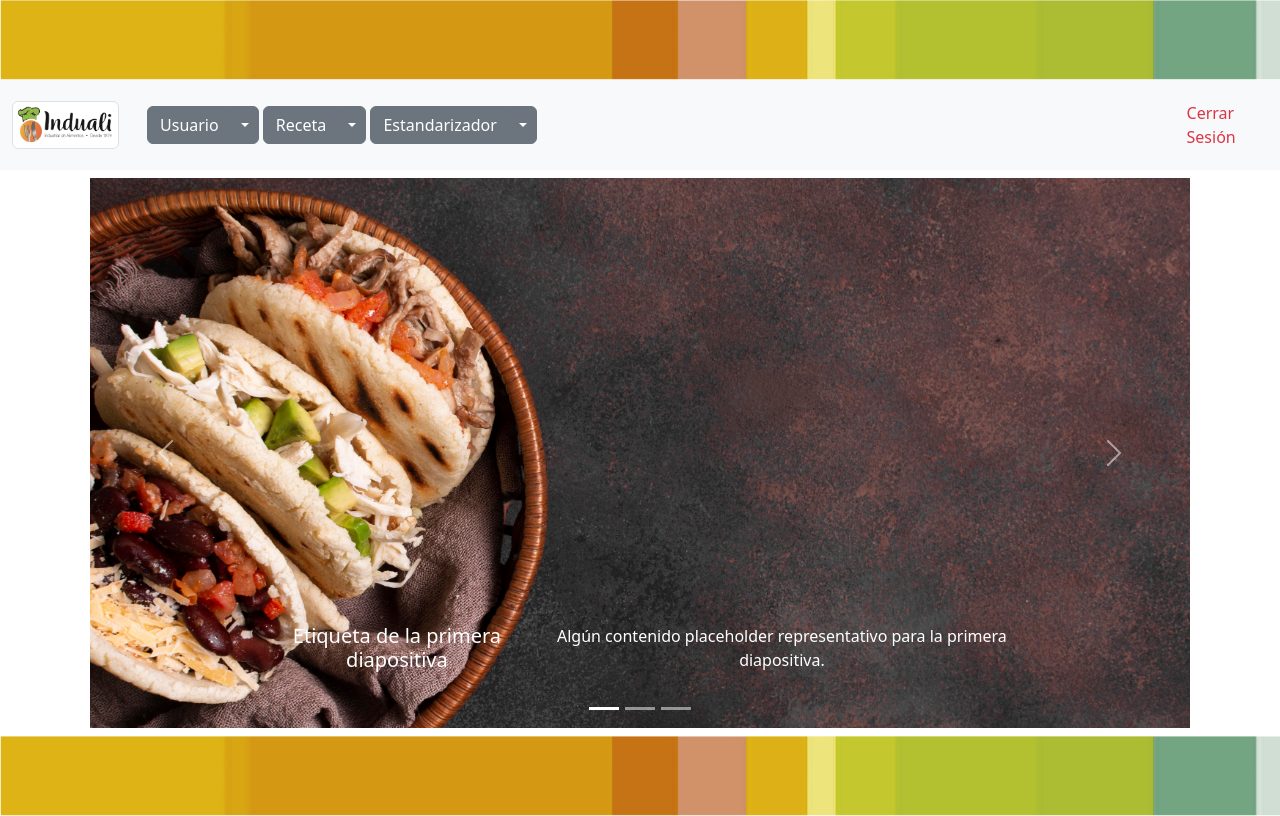
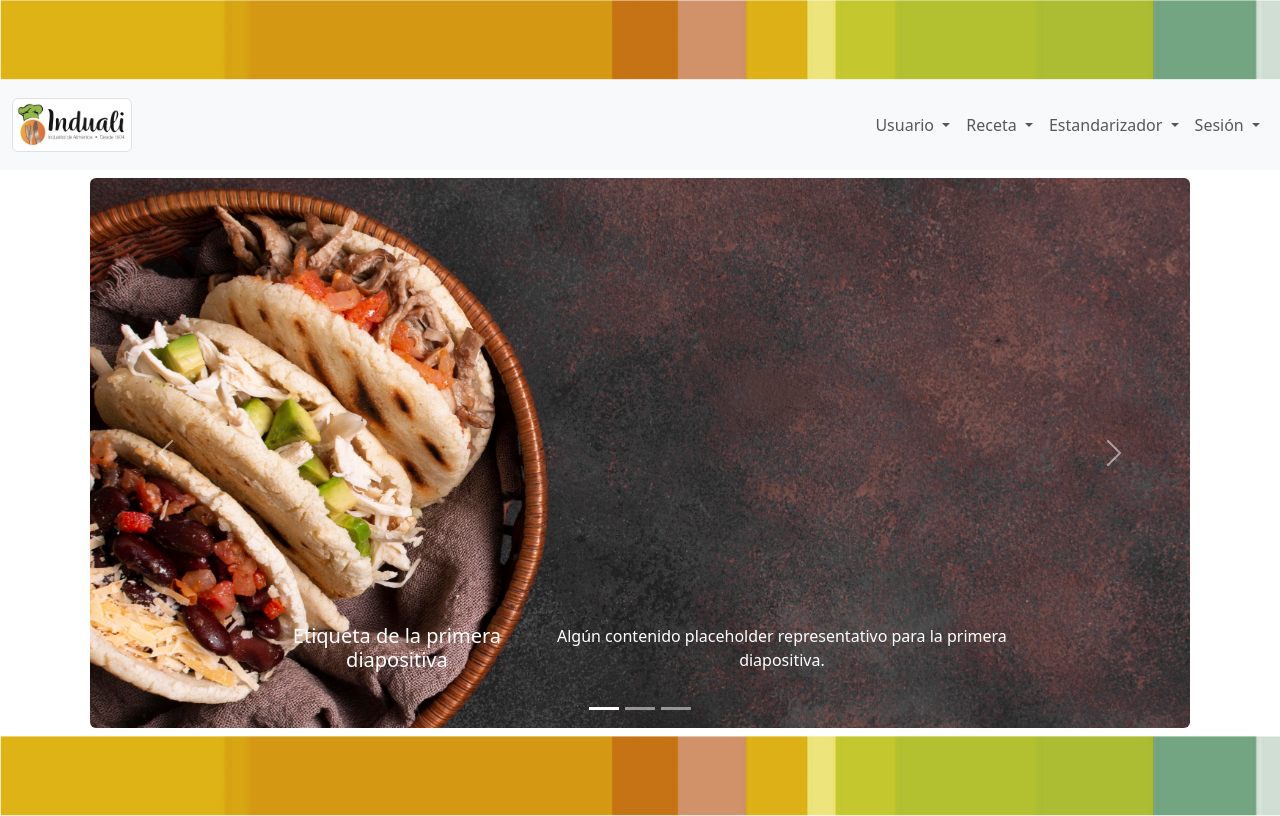
Before and after one commit to JenniferVR2022/ProyectoINDUALI, a Django app: page /principal/ in a window 1280 px wide. Run offline with Django 4.2, Linux system fonts and the light colour scheme; some libraries are stand-ins or nearby versions.

Commit message:
JENNIFER 29-06-2023-02

```diff
--- a/base/templates/menu.html
+++ b/base/templates/menu.html
@@ -2,38 +2,34 @@
 {% load static %}
 {% block contenido %}
 
-      <div id="Carrusel-Principal" class="carousel slide d-flex p-2" data-bs-ride="carousel" >
+<div id="Carrusel-Principal" class="carousel slide d-flex p-2 rounded" data-bs-ride="carousel" style="position: relative; z-index: -1;">
   <div class="carousel-indicators">
     <button type="button" data-bs-target="#Carrusel-Principal" data-bs-slide-to="0" class="active" aria-current="true" aria-label="Slide 1"></button>
     <button type="button" data-bs-target="#Carrusel-Principal" data-bs-slide-to="1" aria-label="Slide 2"></button>
     <button type="button" data-bs-target="#Carrusel-Principal" data-bs-slide-to="2" aria-label="Slide 3"></button>
   </div>
-        <div class="carousel-inner">
+  <div class="carousel-inner rounded">
     <div class="carousel-item active">
-            <img src="{% static 'img/carrusel1.jpg' %}" class="d-flex  w-100" alt="...">
-            <div class="carousel-caption d-none d-md-flex ">
+      <img src="{% static 'img/carrusel1.jpg' %}" class="d-flex w-100" alt="...">
+      <div class="carousel-caption d-none d-md-flex">
         <h5>Etiqueta de la primera diapositiva</h5>
         <p>Algún contenido placeholder representativo para la primera diapositiva.</p>
       </div>
     </div>
     <div class="carousel-item">
-
-            <img src="{% static 'img/carrusel2.jpg' %}" class="d-flex  w-100" alt="...">
-
-            <div class="carousel-caption d-none d-md-flex ">
+      <img src="{% static 'img/carrusel2.jpg' %}" class="d-flex w-100" alt="...">
+      <div class="carousel-caption d-none d-md-flex">
         <h5>Etiqueta de la segunda diapositiva</h5>
         <p>Algún contenido placeholder representativo para la segunda diapositiva.</p>
       </div>
     </div>
-
     <div class="carousel-item">
-
-            <img src="{% static 'img/carrusel3.jpg' %}" class="d-flex  w-100" alt="...">
-
-            <div class="carousel-caption d-none d-md-flex ">
+      <img src="{% static 'img/carrusel3.jpg' %}" class="d-flex w-100" alt="...">
+      <div class="carousel-caption d-none d-md-flex">
+        <h5>Etiqueta de la segunda diapositiva</h5>
+        <p>Algún contenido placeholder representativo para la segunda diapositiva.</p>
       </div>
     </div>
-
   </div>
   <button class="carousel-control-prev" type="button" data-bs-target="#Carrusel-Principal" data-bs-slide="prev">
     <span class="carousel-control-prev-icon" aria-hidden="true"></span>
@@ -44,9 +40,9 @@
     <span class="visually-hidden">Siguiente</span>
   </button>
 </div>
+
 <script>
-    document.body.style.backgroundImage='none';
+  document.body.style.backgroundImage = 'none';
 </script>
 
-
 {% endblock contenido %}
--- a/base/templates/partials/navbar.html
+++ b/base/templates/partials/navbar.html
@@ -6,46 +6,59 @@
       <img class="img-thumbnail img-fluid" src="{% static 'img/Logo.jpg' %}" width="120" height="30">
     </a>
 
+    <button class="navbar-toggler" type="button" data-bs-toggle="collapse" data-bs-target="#navbarNav"
+      aria-controls="navbarNav" aria-expanded="false" aria-label="Toggle navigation">
+      <span class="navbar-toggler-icon"></span>
+    </button>
 
-
-
-    <form class="container-fluid justify-content-start">
-      <div class="btn-group">
-        <button type="button" class="btn btn-secondary">Usuario</button>
-        <button type="button" class="btn btn-secondary dropdown-toggle dropdown-toggle-split" data-bs-toggle="dropdown"
-          aria-expanded="false"></button>
-        <ul class="dropdown-menu">
+    <div class="collapse navbar-collapse" id="navbarNav">
+      <ul class="navbar-nav ms-auto">
+        <li class="nav-item dropdown">
+          <a class="nav-link dropdown-toggle" href="#" id="navbarDropdown" role="button" data-bs-toggle="dropdown"
+            aria-expanded="false">
+            Usuario
+          </a>
+          <ul class="dropdown-menu" aria-labelledby="navbarDropdown">
             <li><a class="dropdown-item" href="{% url 'usuarios_crear' %}">Nuevo</a></li>
             <li><a class="dropdown-item" href="{% url 'usuarios' %}">Usuarios</a></li>
           </ul>
-      </div>
-      <div class="btn-group">
-        <button type="button" class="btn btn-secondary">Receta</button>
-        <button type="button" class="btn btn-secondary dropdown-toggle dropdown-toggle-split" data-bs-toggle="dropdown"
-          aria-expanded="false"></button>
-        <ul class="dropdown-menu">
+        </li>
+
+        <li class="nav-item dropdown">
+          <a class="nav-link dropdown-toggle" href="#" id="navbarDropdown" role="button" data-bs-toggle="dropdown"
+            aria-expanded="false">
+            Receta
+          </a>
+          <ul class="dropdown-menu" aria-labelledby="navbarDropdown">
             <li><a class="dropdown-item" href="{% url 'receta' %}">Recetas</a></li>
             <li><a class="dropdown-item" href="{% url 'ingrediente' %}">Ingredientes</a></li>
-          <li><a class="dropdown-item" href="{% url 'componente' %}" class="nav-link">Componente</a></li>
+            <li><a class="dropdown-item" href="{% url 'componente' %}">Componente</a></li>
           </ul>
-      </div>
-      <div class="btn-group">
-        <button type="button" class="btn btn-secondary">Estandarizador</button>
-        <button type="button" class="btn btn-secondary dropdown-toggle dropdown-toggle-split" data-bs-toggle="dropdown"
-          aria-expanded="false"></button>
-        <ul class="dropdown-menu" aria-labelledby="dropdownMenuButton">
-          <li><a class="dropdown-item" href="{% url 'estandarizador' %}">Estandarizar</a>
-          <li>
-          <li><a class="dropdown-item" href="{% url 'centroCostos' %}" class="nav-link">Centro Costos</a></li>
-          <li><a class="dropdown-item" href="{% url 'listaPrecio' %}">Lista de precios</a>
+        </li>
+
+        <li class="nav-item dropdown">
+          <a class="nav-link dropdown-toggle" href="#" id="navbarDropdown" role="button" data-bs-toggle="dropdown"
+            aria-expanded="false">
+            Estandarizador
+          </a>
+          <ul class="dropdown-menu" aria-labelledby="navbarDropdown">
+            <li><a class="dropdown-item" href="{% url 'estandarizador' %}">Estandarizar</a></li>
+            <li><a class="dropdown-item" href="{% url 'centroCostos' %}">Centro Costos</a></li>
+            <li><a class="dropdown-item" href="{% url 'listaPrecio' %}">Lista de precios</a></li>
+          </ul>
+        </li>
+
+        <li class="nav-item dropdown">
+          <a class="nav-link dropdown-toggle" href="#" id="navbarDropdown" role="button" data-bs-toggle="dropdown"
+            aria-expanded="false">
+            Sesión
+          </a>
+          <ul class="dropdown-menu" aria-labelledby="navbarDropdown">
+            <li><a class="dropdown-item" href="{% url 'logout' %}">Cerrar Sesión</a></li>
+          </ul>
+        </li>
 
       </ul>
     </div>
-    </form>
   </div>
-
-  <li class="nav-item d-none d-sm-inline-block">
-    <a href="{% url 'logout' %}" class="nav-link text-danger">Cerrar Sesión</a>
-  </li>
-</ul>
 </nav>
--- a/static/css/estilos.css
+++ b/static/css/estilos.css
@@ -27,6 +27,19 @@ body {
     position: relative;
 
 }
+
+/* estilos-navbar.css */
+
+@media (max-width: 767px) {
+    .navbar-collapse.collapse.show {
+      background-color: #f8f9fa;
+    }
+
+    .navbar-nav .nav-link {
+      color: #212529;
+    }
+  }
+
 
 #seccion-formulario {
     display: flex;
@@ -116,6 +129,8 @@ body {
     border: 2px solid black;
 
 }
+
+
 
 .container-verReceta {
     position: fixed;
```
Lines whose indentation alone changed are shown as unchanged.
